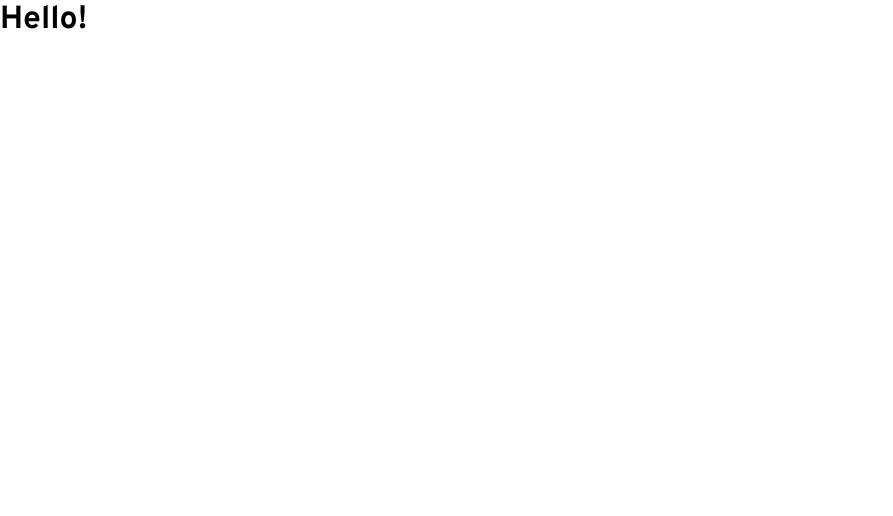
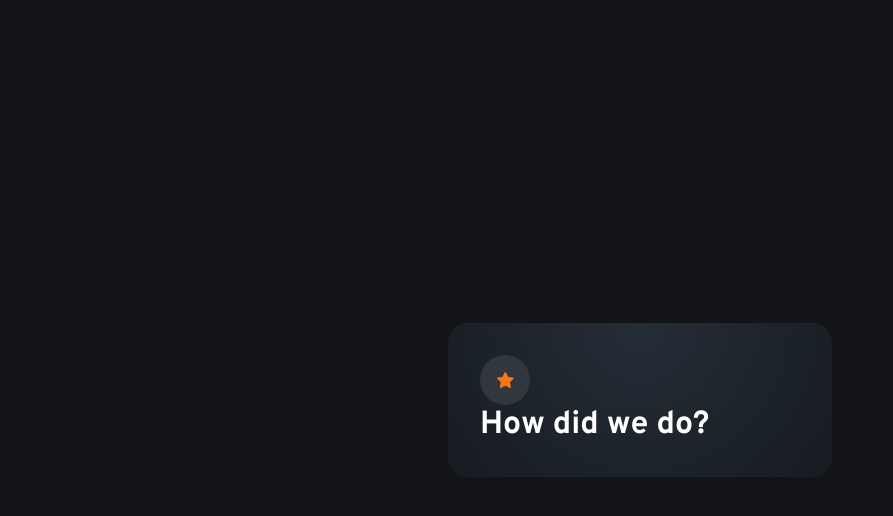
Before and after one commit to jonmico/interactive-rating-component, a React (Vite) app: page / in a window 1280 px wide. Shown: the top 516 px of the page, without its empty margins (0-893 px from the left). Built offline with nearby package versions, Linux system fonts and the light colour scheme.

Commit message:
Attempt to add gradient.

```diff
--- a/src/App.tsx
+++ b/src/App.tsx
@@ -1,7 +1,34 @@
+import StarIcon from './components/StarIcon/StarIcon';
+
+import { styled } from 'styled-components';
+
+const StyledWrapper = styled.div`
+  height: 100vh;
+  width: 100%;
+  display: flex;
+  flex-direction: column;
+  align-items: center;
+  justify-content: center;
+`;
+
+const StyledCard = styled.div`
+  width: 25%;
+  background: radial-gradient(
+    circle at top,
+    hsl(213, 19%, 18%),
+    hsl(213, 19%, 11%)
+  );
+  border-radius: 20px;
+  padding: 2rem;
+`;
+
 export default function App() {
   return (
-    <div>
-      <h1>Hello!</h1>
-    </div>
+    <StyledWrapper>
+      <StyledCard>
+        <StarIcon />
+        <h1>How did we do?</h1>
+      </StyledCard>
+    </StyledWrapper>
   );
 }
--- /dev/null
+++ b/src/components/StarIcon/StarIcon.styled.tsx
@@ -0,0 +1,11 @@
+import { styled } from 'styled-components';
+
+export const StarContainer = styled.div`
+  background-color: hsl(216, 12%, 22%);
+  border-radius: 50%;
+  display: flex;
+  align-items: center;
+  justify-content: center;
+  width: 50px;
+  height: 50px;
+`;
--- /dev/null
+++ b/src/components/StarIcon/StarIcon.tsx
@@ -0,0 +1,9 @@
+import * as S from './StarIcon.styled';
+
+export default function StarIcon() {
+  return (
+    <S.StarContainer>
+      <img src='/images/icon-star.svg' alt='' />
+    </S.StarContainer>
+  );
+}
--- a/src/index.css
+++ b/src/index.css
@@ -7,4 +7,6 @@
 
 body {
   font-family: 'Overpass';
+  background-color: hsl(216, 12%, 8%);
+  color: hsl(0, 0%, 100%);
 }
```
